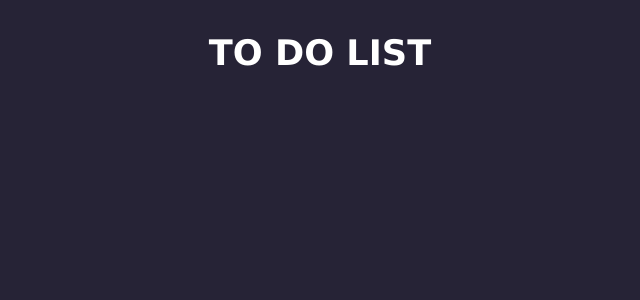
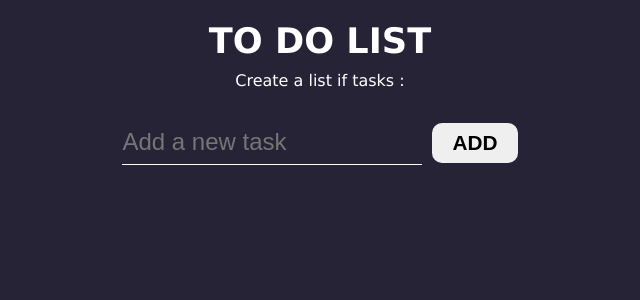
Before and after one commit to GorbachyovKS/ProjectFirst-on-Vue, a Vue app: page / in a window 1280 px wide. Shown: the top 300 px of the page, without its empty margins (320-960 px from the left). Built offline with nearby package versions, Linux system fonts and the light colour scheme.

Commit message:
buildForm

```diff
--- a/src/App.vue
+++ b/src/App.vue
@@ -1,19 +1,51 @@
 <template>
   <div class="wrapper">
     <my-header></my-header>
+    <my-form></my-form>
   </div>
 </template>
 
 <script>
 import MyHeader from "./components/MyHeader.vue";
+import MyForm from "./components/MyForm.vue";
 export default {
   components: {
     MyHeader,
+    MyForm,
   },
 };
 </script>
 
 <style>
+/* Обнуление */
+*,
+*::before,
+*::after {
+  padding: 0;
+  margin: 0;
+  border: 0;
+  box-sizing: border-box;
+}
+
+a {
+  text-decoration: none;
+}
+
+ul,
+ol,
+li {
+  list-style: none;
+}
+
+img {
+  vertical-align: top;
+}
+
+html,
+body {
+  height: 100%;
+}
+
 body {
   background-color: #262336;
   font-family: Verdana, sans-serif;
@@ -22,5 +54,7 @@ body {
 .wrapper {
   display: flex;
   justify-content: center;
+  align-items: center;
+  flex-direction: column;
 }
 </style>
--- /dev/null
+++ b/src/components/MyForm.vue
@@ -0,0 +1,46 @@
+<template>
+  <div>
+    <form class="form">
+      <p>Create a list if tasks :</p>
+      <div>
+        <input type="text" placeholder="Add a new task" class="input-form" />
+        <button class="button-form">Add</button>
+      </div>
+    </form>
+  </div>
+</template>
+
+<script>
+export default {};
+</script>
+
+<style>
+.form {
+  display: flex;
+  justify-content: center;
+  align-items: center;
+  flex-direction: column;
+  padding-bottom: 30px;
+}
+
+.input-form {
+  max-width: 300px;
+  margin: 30px 10px 0 0;
+  outline: none;
+  border: 0px;
+  border-bottom: 1px solid white;
+  background-color: transparent;
+  text-align: left;
+  font-size: 1.5rem;
+  padding: 8px 20px 8px 0;
+  color: #fff;
+}
+
+.button-form {
+  padding: 8px 20px;
+  font-weight: 600;
+  font-size: 1.3rem;
+  border-radius: 10px;
+  text-transform: uppercase;
+}
+</style>
--- a/src/components/MyHeader.vue
+++ b/src/components/MyHeader.vue
@@ -8,8 +8,9 @@
 export default {};
 </script>
 
-<style>
+<style scoped>
 .header {
+  padding: 20px 0 10px;
   font-size: 1.1rem;
 }
 </style>
```
